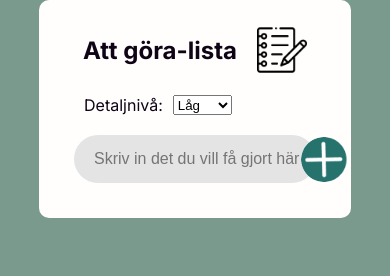
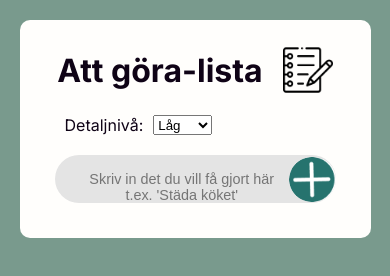
Before and after one commit to PU-MEriksson/ToDoHelper, a website: page frontend/index.html in a window 390 px wide. Drawn offline with Linux system fonts and the light colour scheme.

Commit message:
Added media query for smaller screen sizes

```diff
--- a/frontend/index.html
+++ b/frontend/index.html
@@ -20,7 +20,7 @@
       <!-- <h1>Skriv in det du vill få gjort i fältet nedan</h1> -->
       <div class="input-container">
         <div class="to-do-header">
-          <h2>Att göra-lista</h2>
+          <h1>Att göra-lista</h1>
           <img
             src="./images/notebook.png"
             alt="Bild på en anteckningsbok"
--- a/frontend/style.css
+++ b/frontend/style.css
@@ -32,8 +32,16 @@ main {
   background-color: var(--background);
   padding: 25px;
   min-width: 50%;
-  max-width: 80%;
+  max-width: 70%;
   border-radius: 10px;
+}
+
+
+#input-field::placeholder {
+  white-space: normal;
+  word-wrap: break-word;
+  font-size: 0.9rem;
+  text-align: center;
 }
 
 .to-do-header {
@@ -108,8 +116,6 @@ h5 {
 .controls-container {
   display: flex;
   align-items: center;
-  gap: 0.5rem;
-  margin-left: auto;
 }
 
 .collapse-btn {
@@ -217,44 +223,23 @@ input[type="checkbox"]:checked::after {
   margin-bottom: 2px;
 }
 
-/*
-h1,
-h2,
-h3,
-h4,
-h5 {
-  font-family: "Inter";
-  font-weight: 700;
+@media (max-width: 768px) {
+  .input-container {
+    min-width: 90%;
+    margin-top: 20px;
   }
 
-html {
-  font-size: 100%;
+  #output {
+    width: 100%;
   }
 
-h1 {
-  font-size: 4.21rem;
+  .task-container {
+  width: 100%;
   }
 
-h2 {
-  font-size: 3.158rem;
+
 }
-
-h3 {
-  font-size: 2.369rem;
-}
-
-h4 {
-  font-size: 1.777rem;
-}
-
-h5 {
-  font-size: 1.333rem;
-}
-
-small {
-  font-size: 0.75rem;
-}
-
+/*
 .navbar {
   top: 0;
   left: 0;
@@ -321,10 +306,3 @@ button:hover {
 button:active {
   transform: scale(0.98);
 }
-
-#input-field {
-  min-width: 50%;
-  height: 6rem;
-  font-size: 16px;
-  padding: 10px;
-} */
```
Lines whose indentation alone changed are shown as unchanged.
